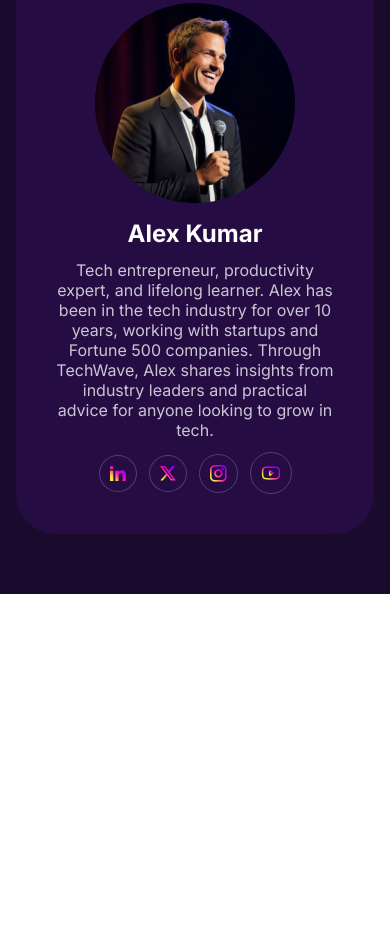
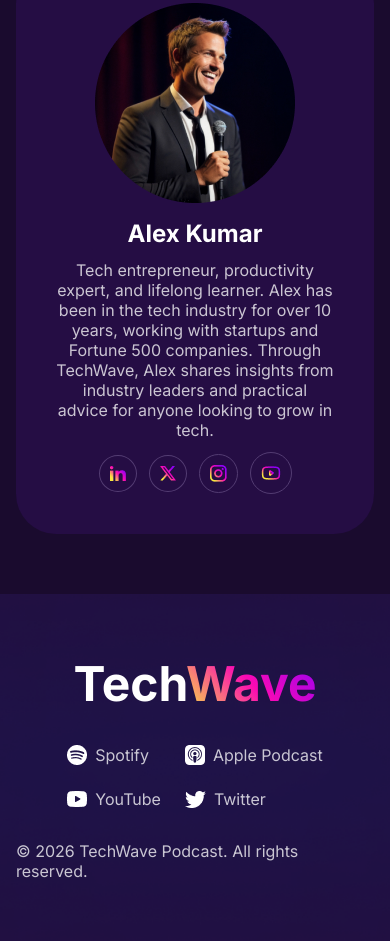
Before and after one commit to shSalman009/PH-Assignment-02, a plain HTML site: page index.html in a window 390 px wide. Shown: the part 5038-5979 px from the top of the page. Before the commit the page ends 5632 px from the top, so only its background shows below. Drawn offline with Linux system fonts and the light colour scheme.

Commit message:
feat: add responsive footer

```diff
--- a/index.html
+++ b/index.html
@@ -23,7 +23,7 @@
     <header>
       <nav class="navbar container">
         <a href="#" class="nav-logo">
-          <h2>Tech<span>Wave</span></h2>
+          <h2>Tech<span class="logo-gradient">Wave</span></h2>
         </a>
         <ul class="nav-links">
           <li><a href="#">About</a></li>
@@ -255,6 +255,40 @@
         </div>
       </section>
     </main>
-    <footer></footer>
+    <footer>
+      <div class="container footer-container">
+        <h2>Tech<span class="logo-gradient">Wave</span></h2>
+        <ul class="footer-socials">
+          <li>
+            <a href="#">
+              <img src="./assets/spotify.png" alt="" />
+              <span>Spotify</span>
+            </a>
+          </li>
+          <li>
+            <a href="#">
+              <img src="./assets/apple-podcast.png" alt="" />
+              <span>Apple Podcast</span>
+            </a>
+          </li>
+          <li>
+            <a href="#">
+              <img src="./assets/youtube-podcast.png" alt="" />
+              <span>YouTube</span>
+            </a>
+          </li>
+          <li>
+            <a href="#">
+              <img src="./assets/twitter.png" alt="" />
+              <span>Twitter</span>
+            </a>
+          </li>
+        </ul>
+
+        <p class="text-muted">
+          &copy; 2026 TechWave Podcast. All rights reserved.
+        </p>
+      </div>
+    </footer>
   </body>
 </html>
--- a/style.css
+++ b/style.css
@@ -30,7 +30,8 @@
 a {
   text-decoration: none;
 }
-section {
+section,
+footer {
   padding-block: 80px;
 }
 .container {
@@ -53,6 +54,12 @@
 .text-muted {
   font-size: 16px;
   color: var(--color-light);
+}
+.logo-gradient {
+  background: var(--gradient-color);
+  -webkit-background-clip: text;
+  background-clip: text;
+  color: transparent;
 }
 
 .btn-primary {
@@ -99,12 +106,6 @@
 .navbar h2 {
   font-size: 32px;
   color: var(--color-primary);
-}
-.navbar h2 span {
-  background: var(--gradient-color);
-  -webkit-background-clip: text;
-  background-clip: text;
-  color: transparent;
 }
 
 .nav-links {
@@ -339,6 +340,41 @@
 }
 .host-socials li a img {
 }
+
+/* Footer Style */
+footer {
+  background: url("./assets/footer-bg.png");
+  background-position: center;
+  background-repeat: no-repeat;
+  background-size: cover;
+}
+.footer-container {
+  display: flex;
+  flex-direction: column;
+  justify-content: center;
+  align-items: center;
+  gap: 32px;
+}
+.footer-container h2 {
+  font-size: 72px;
+  color: var(--color-primary);
+}
+.footer-socials {
+  display: grid;
+  grid-template-columns: repeat(4, auto);
+  gap: 40px;
+}
+.footer-socials li {
+  list-style: none;
+}
+.footer-socials li a {
+  display: flex;
+  align-items: center;
+  gap: 8px;
+  font-size: 16px;
+  color: var(--color-light);
+}
+
 /* Responsive Screens */
 @media screen and (max-width: 992px) {
   .banner-circle {
@@ -369,7 +405,8 @@
 }
 
 @media screen and (max-width: 576px) {
-  section {
+  section,
+  footer {
     padding-block: 60px;
   }
 
@@ -405,4 +442,11 @@
     align-items: center;
     text-align: center;
   }
+  .footer-socials {
+    grid-template-columns: repeat(2, auto);
+    gap: 24px;
+  }
+  .footer-container h2 {
+    font-size: 48px;
+  }
 }
```
